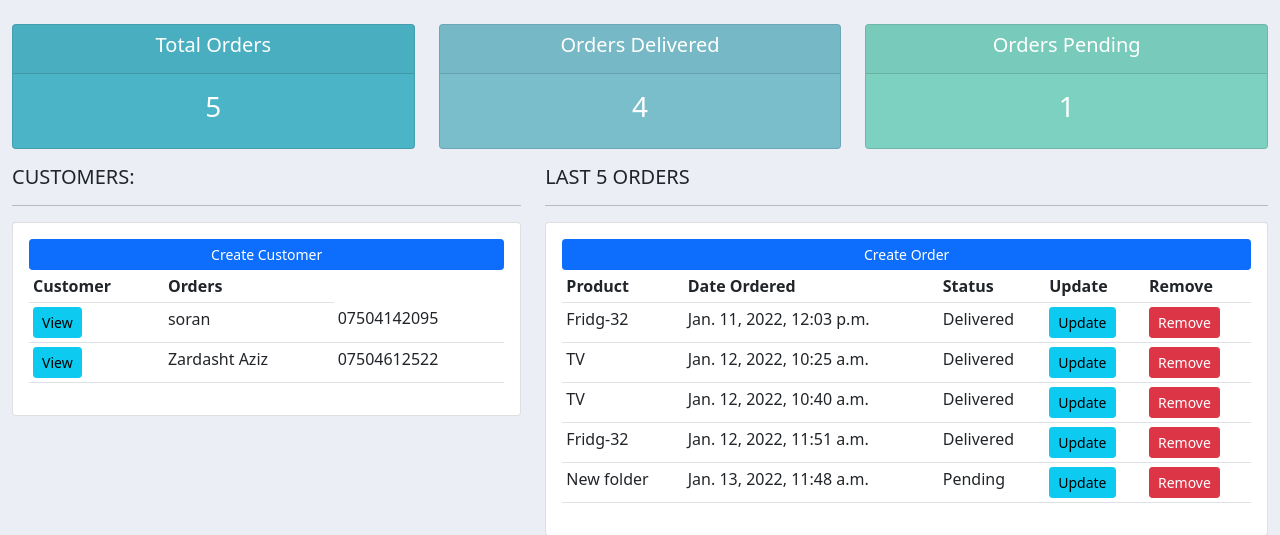
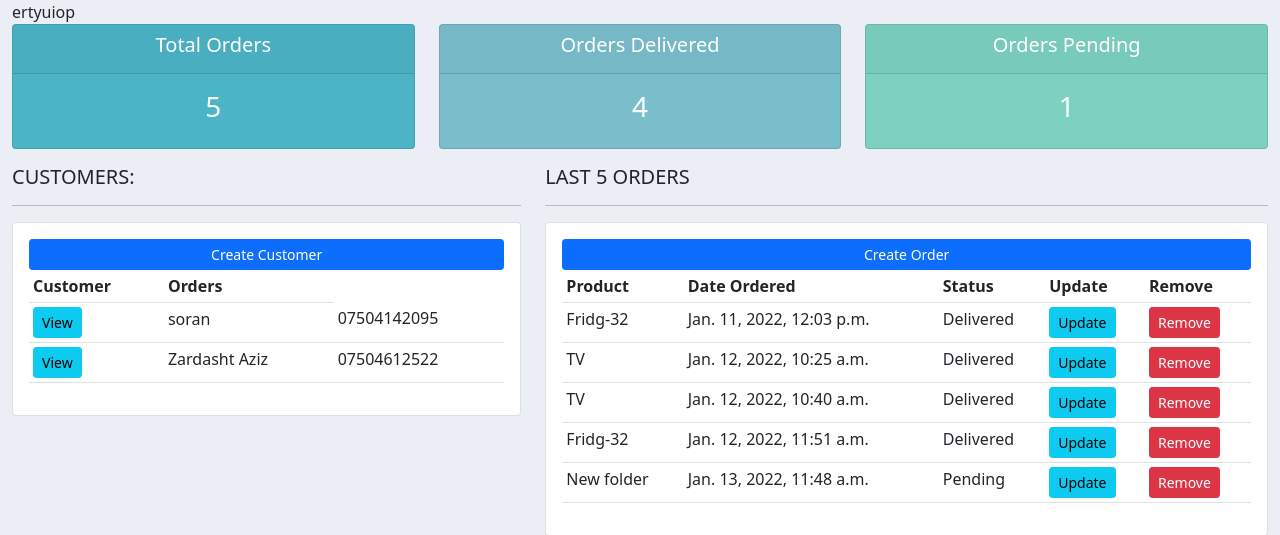
Before and after one commit to soranblbas/CRM-2022, a Django app: page / in a window 1280 px wide. Shown: the part 56-591 px from the top of the page. Run offline with Django 4.2, Linux system fonts and the light colour scheme; data comes from the database, SQL or seed files in the repository; some libraries are stand-ins or nearby versions.

Commit message:
Initial commit

```diff
--- a/accounts/templates/accounts/dashboard.html
+++ b/accounts/templates/accounts/dashboard.html
@@ -1,7 +1,7 @@
 {%  extends 'accounts/main.html' %}
 
 {% block content %}
-
+ertyuiop
 
 {% include 'accounts/status.html' %}
     <div class="row">
```
